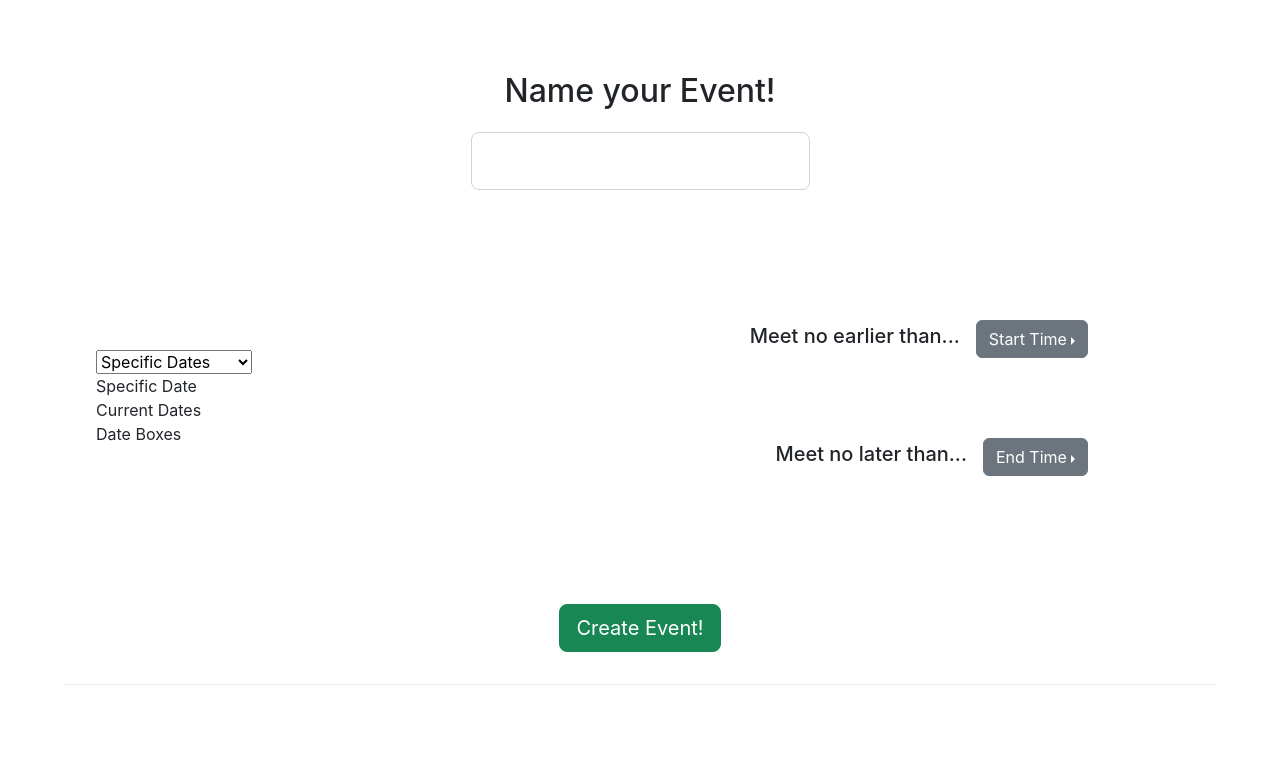
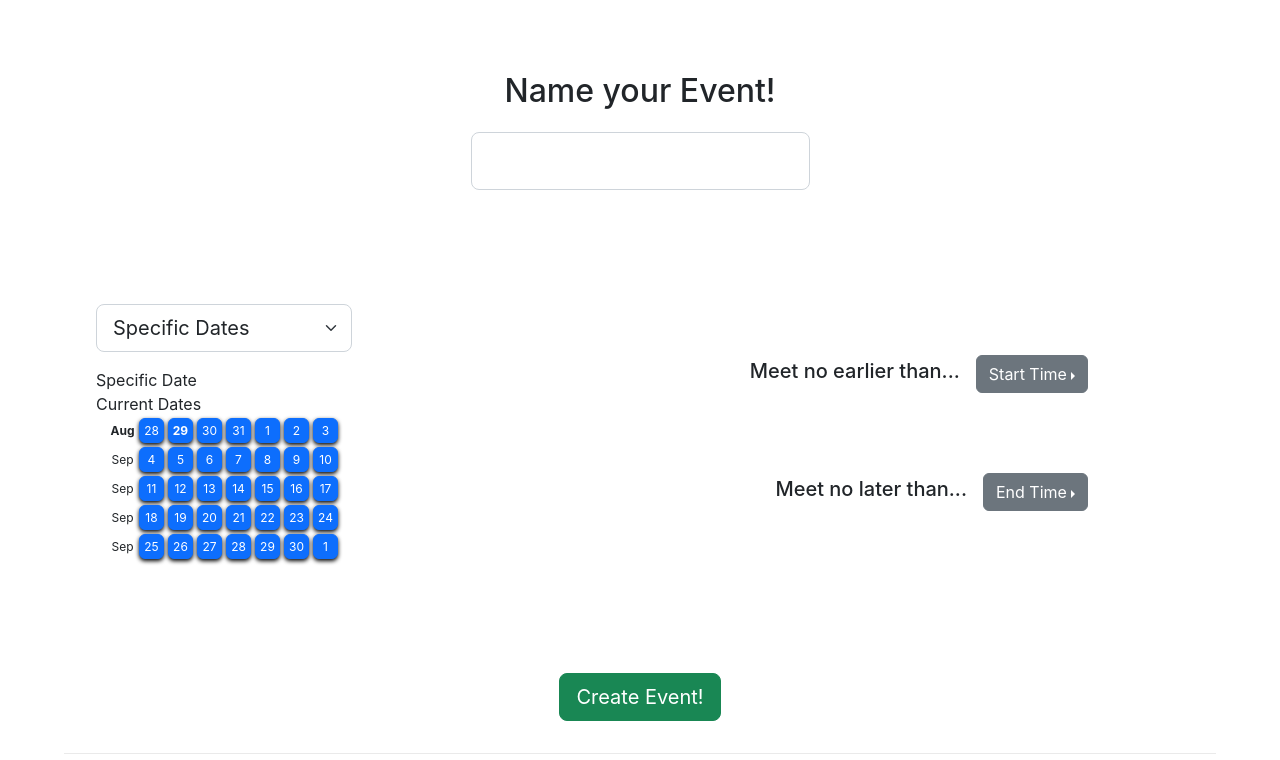
Before and after one commit to agao1224/findatime-frontend, a Next.js app: page / in a window 1280 px wide. Shown: the top 760 px of the page. Built offline with nearby package versions, Linux system fonts and the light colour scheme.

Commit message:
Implemented the UI for the Specific Dates that were generated using Bootstrap. Implemented months on the left side, and highlighting the current week/day. Used Bootstrap for select menu

```diff
--- a/components/AvailabilitySelector/AvailabilitySelector.js
+++ b/components/AvailabilitySelector/AvailabilitySelector.js
@@ -12,14 +12,13 @@ class AvailabilitySelector extends Component {
     }
 
     onChangeAvailabilityMode = (event) => {
-        console.log(event.target.value)
         this.setState({availabilityMode: event.target.value})
     }
     render() {
         const {availabilityMode} = this.state
         return (
             <div>
-                <SelectMode onChangeAvailabilityMode={this.onChangeAvailabilityMode}/>
+                <SelectMode onChangeAvailabilityMode={this.onChangeAvailabilityMode} availabilityMode={availabilityMode}/>
             {
                 availabilityMode === 'Specific Dates'
                 ? <SpecificDate />
--- a/components/AvailabilitySelector/CreateDates/CreateDates.js
+++ b/components/AvailabilitySelector/CreateDates/CreateDates.js
@@ -4,28 +4,16 @@ import DateBoxes from '../DateBoxes/DateBoxes'
 
 const CreateDates = () => {
     /**
-     * Returns the "day" of today's date
+     * Object of the "days" and the corresponding number (0-indexed)
      */
-    const findCurrentDay = () => {
-        const getDay = moment().format('ddd')
-        switch(getDay) {
-            case "Sun":
-                return 0;
-            case "Mon":
-                return 1;
-            case "Tue":
-                return 2;
-            case "Wed":
-                return 3;
-            case "Thu":
-                return 4;
-            case "Fri":
-                return 5;
-            case "Sat":
-                return 6;
-            default:
-                return -1
-        }
+    const convertDayToNum = {
+        "Sun" : 0,
+        "Mon" : 1,
+        "Tue" : 2,
+        "Wed" : 3,
+        "Thu" : 4,
+        "Fri" : 5,
+        "Sat" : 6,
     }
 
     /**
@@ -33,14 +21,12 @@ const CreateDates = () => {
      */
     const getPastDates = (currentDay) => {
         const pastDatesArray = []
-        let counter = 0
 
-        while (counter < currentDay) {
-            const yesterdays =  moment().subtract(counter+1, 'days').format('l');
+        while (currentDay > 0) {
+            const yesterdays =  moment().subtract(currentDay, 'days').format('l');
             pastDatesArray.push(yesterdays)
-            counter++;
+            currentDay--;
         }
-        console.log(pastDatesArray)
         return pastDatesArray
     }
 
@@ -49,11 +35,18 @@ const CreateDates = () => {
      * week contains the dates corresponding to the each week given today's date
      */
     const getNextDays = (pastDates) => {
+        /**
+         * Find the numer of days we need to fill up 5 weeks and loop over that
+         */
         const weeks = [pastDates, [], [], [], []]
         const numOfDays = 35-pastDates.length
         let currWeek = 0
 
         for (var currDay = 0; currDay < numOfDays; currDay++) {
+            /**
+             * get the day and push into current week list, and move on to
+             * next week once the list has 7 days.
+             */
             const getDay = moment().add(currDay, 'days').format('l')
             weeks[currWeek].push(getDay)
             if (weeks[currWeek].length === 7) {
@@ -63,7 +56,7 @@ const CreateDates = () => {
         return weeks
     }
 
-    const currentDay = findCurrentDay()
+    const currentDay = convertDayToNum[moment().format('ddd')]
     const pastDates = getPastDates(currentDay)
     const weeks = getNextDays(pastDates)
     console.log("Dates for each Weeks:")
@@ -86,7 +79,11 @@ const CreateDates = () => {
     return (
         <div>
             Current Dates
-            <DateBoxes />
+            <DateBoxes week={weeks[0]} flagToday={true} today={currentDay}/>
+            <DateBoxes week={weeks[1]} flagToday={false}/>
+            <DateBoxes week={weeks[2]} flagToday={false}/>
+            <DateBoxes week={weeks[3]} flagToday={false}/>
+            <DateBoxes week={weeks[4]} flagToday={false}/>
         </div>
     )
 }
--- a/components/AvailabilitySelector/DateBoxes/DateBoxes.js
+++ b/components/AvailabilitySelector/DateBoxes/DateBoxes.js
@@ -1,10 +1,57 @@
 import React from 'react'
+import styles from "./DateBoxes.module.css"
 
-const DateBoxes = () => {
+const DateBoxes = (prop) => {
+    const dateStyle = ["btn", "btn-primary", "rounded", styles["btn_square_date"]].join(" ")
+    const monthStyle = ["btn", "btn-white", "rounded", "border-0", styles["btn_square_month"]].join(" ")
+
+    const months = {
+        "1" : "Jan",
+        "2" : "Feb",
+        "3" : "Mar",
+        "4" : "Apr",
+        "5" : "May",
+        "6" : "Jun",
+        "7" : "Jul",
+        "8" : "Aug",
+        "9" : "Sep",
+        "10" : "Oct",
+        "11" : "Nov",
+        "12" : "Dec"
+    }
+
+    const { week, flagToday, today } = prop
+
+    const findMonth = () => {
+        const month = months[week[0].split('/')[0]]
+        return (
+            flagToday
+            ? <button value={month} type="button" className={monthStyle}><strong>{month}</strong></button>
+            : <button value={month} type="button" className={monthStyle}>{month}</button>
+            )
+    }
+
+    const convertDates = week.map((date, day) => {
+        const dateNum = date.split('/')[1]
+        console.log("today: ", today, "date: ", date)
+        if (flagToday && day === today) {
+            console.log("hi", date)
+        }
+        return (
+            (flagToday && day === today)
+            ? <button key={day} type="button" className={dateStyle}><b>{dateNum}</b></button>
+            : <button key={day} type="button" className={dateStyle}>{dateNum}</button>)
+    })
+
     return (
-        <div>
-            Date Boxes
-        </div>
+            <div className="container-fluid">
+                <div className="row">
+                    <div className="col">
+                        {findMonth()}
+                        {convertDates}
+                    </div>
+                </div>
+            </div>
     )
 }
 
--- /dev/null
+++ b/components/AvailabilitySelector/DateBoxes/DateBoxes.module.css
@@ -0,0 +1,20 @@
+.btn_square_month {
+    width: 25px;
+    height:25px;
+    text-align: center;
+    margin: 2px;
+    padding: 0px;
+    font-size:12px;
+}
+
+.btn_square_date {
+width: 25px;
+height:25px;
+text-align: center;
+margin: 2px;
+padding: 0px;
+font-size:12px;
+/* border-radius: 20%; */
+cursor: pointer;
+box-shadow: 0 2px 4px black;
+}
--- a/components/AvailabilitySelector/SelectMode/SelectMode.js
+++ b/components/AvailabilitySelector/SelectMode/SelectMode.js
@@ -1,10 +1,10 @@
 import React from 'react'
 
-const SelectMode = ({ onChangeAvailabilityMode }) => {
+const SelectMode = ({ onChangeAvailabilityMode, availabilityMode }) => {
     return (
-        <select onChange={onChangeAvailabilityMode}>
-            <option value='Specific Dates'>Specific Dates</option>
-            <option value='Days Of The Week'>Days of the Week</option>
+        <select onChange={onChangeAvailabilityMode} class="form-select form-select-lg mb-3" aria-label=".form-select-lg example">
+            <option value="Specific Dates">Specific Dates</option>
+            <option value="Days Of The Week">Days of the Week</option>
         </select>
     )
 }
--- a/pages/index.js
+++ b/pages/index.js
@@ -84,7 +84,9 @@ const Home = () => {
 
       <div className={styles.body}>
         <div className='pa5 center'>
-          <AvailabilitySelector />
+          <div>
+            <AvailabilitySelector />
+          </div>
         </div>
         <div className={styles.timeselector}>
           <TimeSelector timeBound={startTime} setTimeBound={setStartTime}
--- a/styles/AvailabilitySelector.module.css
+++ b/styles/AvailabilitySelector.module.css
@@ -1,3 +1,7 @@
 .availwrapper {
   display: flex;
 }
+
+.btn-square-md {
+  border-radius: 0;
+  }
```
Also changed, not shown: components/AvailabilitySelector.js (deleted, +0 -97 lines).
